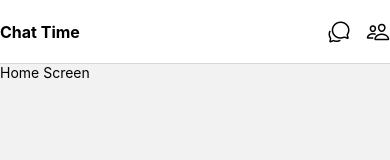
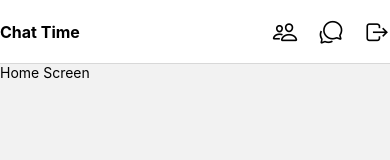
Before and after one commit to VivianaS14/chat-time, a React Native app: screen /Home in a window 390 px wide. Shown: the top 160 px of the page. Built offline with nearby package versions, Linux system fonts and the light colour scheme.

Commit message:
Go to friend screen & log out fn

```diff
--- a/screens/HomeScreen.tsx
+++ b/screens/HomeScreen.tsx
@@ -29,6 +29,15 @@ function HomeScreen({ navigation }: Props) {
 
   const [users, setUsers] = useState<User[]>([]);
 
+  const handleFriends = () => {
+    navigation.navigate("Friends");
+  };
+
+  const logOut = () => {
+    AsyncStorage.setItem("authToken", "");
+    navigation.navigate("Login");
+  };
+
   useEffect(() => {
     const fetchUsers = async () => {
       let token;
@@ -57,12 +66,22 @@ function HomeScreen({ navigation }: Props) {
   useLayoutEffect(() => {
     navigation.setOptions({
       headerTitle: "",
-      headerShown: true,
       headerLeft: () => <Text style={style.headerTitle}>Chat Time</Text>,
       headerRight: () => (
         <View style={style.iconsContainer}>
-          <Ionicons name="chatbubbles-outline" size={24} color="black" />
-          <Ionicons name="people-outline" size={24} color="black" />
+          <Ionicons
+            name="people-outline"
+            size={26}
+            color="black"
+            onPress={handleFriends}
+          />
+          <Ionicons name="chatbubbles-outline" size={26} color="black" />
+          <Ionicons
+            name="log-out-outline"
+            size={26}
+            color="black"
+            onPress={logOut}
+          />
         </View>
       ),
     });
@@ -75,7 +94,7 @@ function HomeScreen({ navigation }: Props) {
         <FlatList
           data={users}
           renderItem={({ item }: ListRenderItemInfo<User>) => (
-            <UserCard user={item} />
+            <UserCard user={item} mode="Add friend" />
           )}
           keyExtractor={(item) => item._id}
         />
@@ -90,7 +109,7 @@ const style = StyleSheet.create({
   iconsContainer: {
     flexDirection: "row",
     alignItems: "center",
-    gap: 15,
+    gap: 20,
   },
 
   headerTitle: {
```
